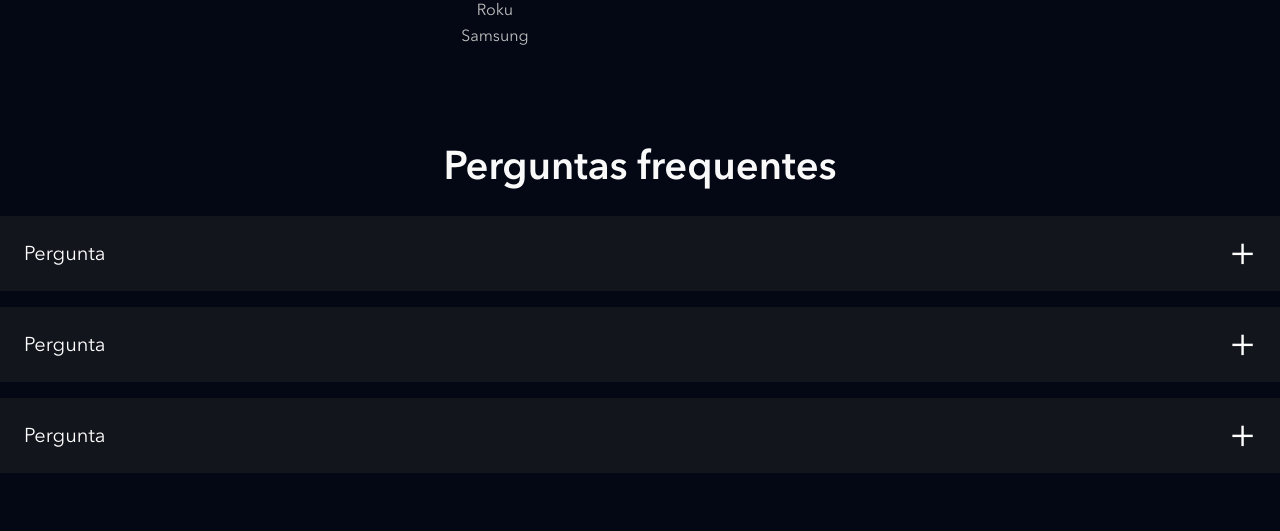
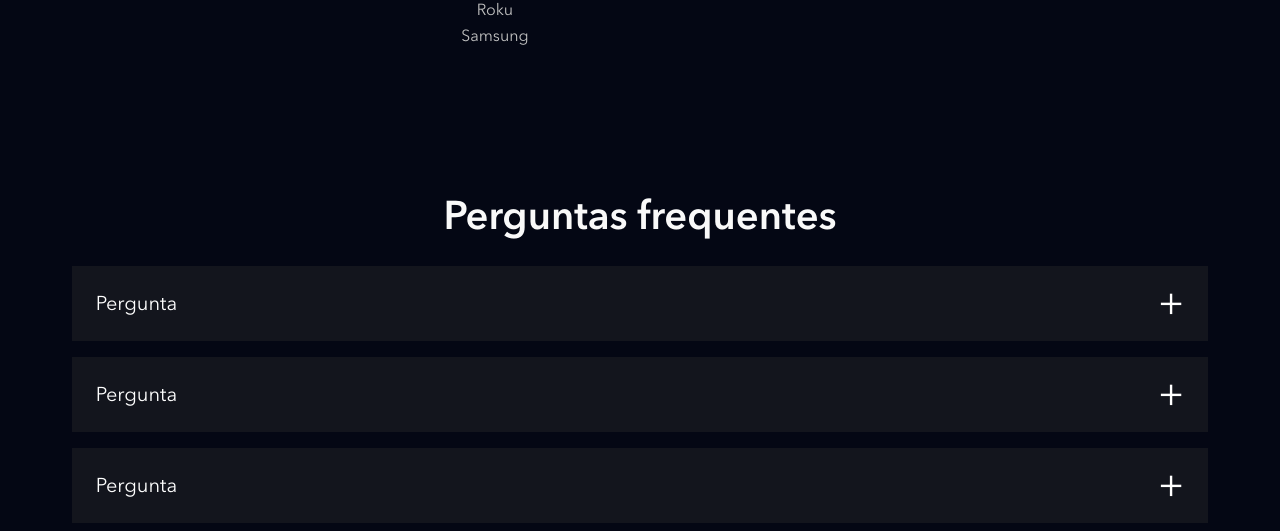
Before and after one commit to frankleyyago/CloneDisneyplus, a website: page index.html in a window 1280 px wide. Shown: the part 4339-4870 px from the top of the page. Drawn offline with nearby package versions, Linux system fonts and the light colour scheme; files that its build step writes are made by us from their sources; files whose address does not match are found by name.

Commit message:
Update index.html

```diff
--- a/index.html
+++ b/index.html
@@ -229,7 +229,7 @@
             </li>
         </ul>
     </section>
-    <sections class="faq">
+    <section class="faq">
         <h2 class="title">Perguntas frequentes</h2>
         <ul class="faq__questions">
             <li class="faq__questions__item">
@@ -257,7 +257,7 @@
                 </div>
             </li>
         </ul>
-    </sections>
+    </section>
 
     <footer class="footer">
         <div class="footer__container">
```
